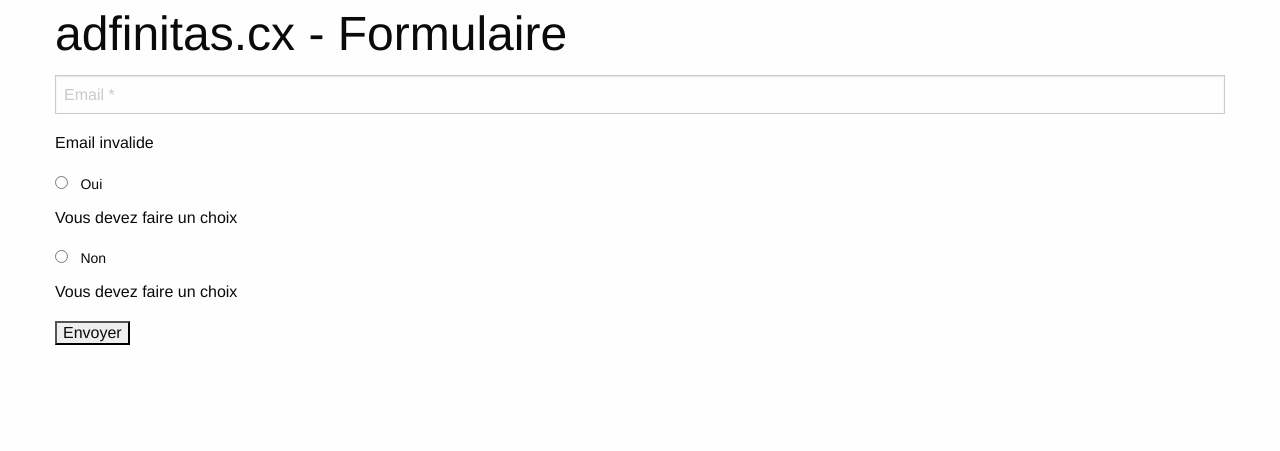
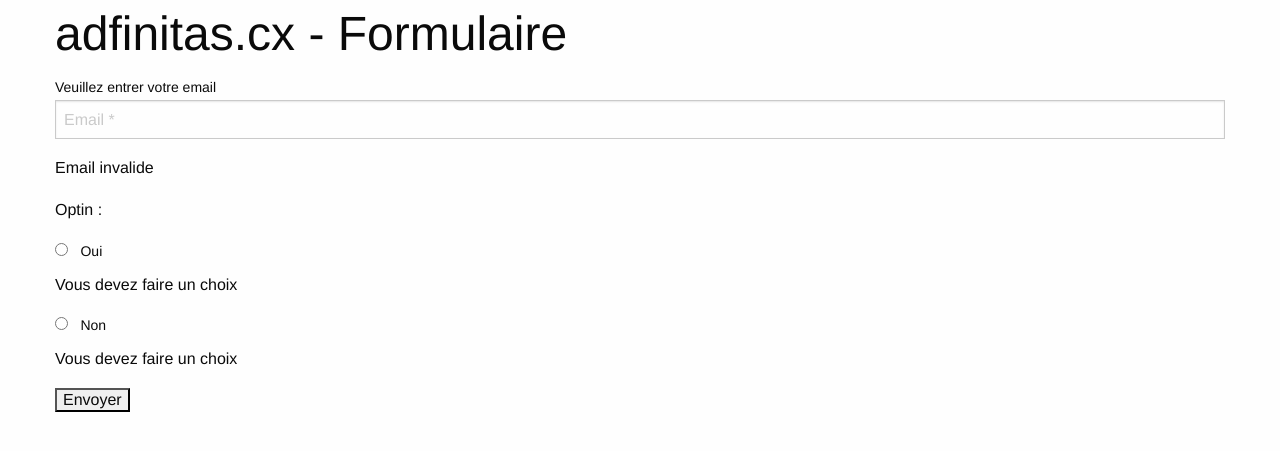
Before and after one commit to adfinitas-app/agir-action-enfance, a Jekyll site: the page built from form/index.html, in a window 1280 px wide. Shown: the top 451 px of the page. Built offline with Jekyll 4.4.1, drawn with Linux system fonts in a browser that asks for light colours.

Commit message:
Fix text => texte var

```diff
--- a/form/index.html
+++ b/form/index.html
@@ -49,7 +49,7 @@ _comments:
         <div class="large-12 columns">
         {% case champ.type %}
         {% when 'champ_libre_court' %}
-	  {% if champ.text != nill and champ.text != empty %}
+	  {% if champ.texte != nill and champ.texte != empty %}
 	    <label class="label-champ_libre_court" for="input-{{ inputId }}">
 	      {{ champ.texte }}
 	    </label>
@@ -70,7 +70,7 @@ _comments:
         {% when 'liste_deroulante' %}
 	  <p>TODO</p>
         {% when 'choix_unique' %}
-	  {% if champ.text != nill and champ.text != empty %}
+	  {% if champ.texte != nill and champ.texte != empty %}
 	    <p class="texte-choix_multiple">{{ champ.texte }}</p>
 	  {% endif %}
 	  {% for reponse in champ.reponses %}
```
